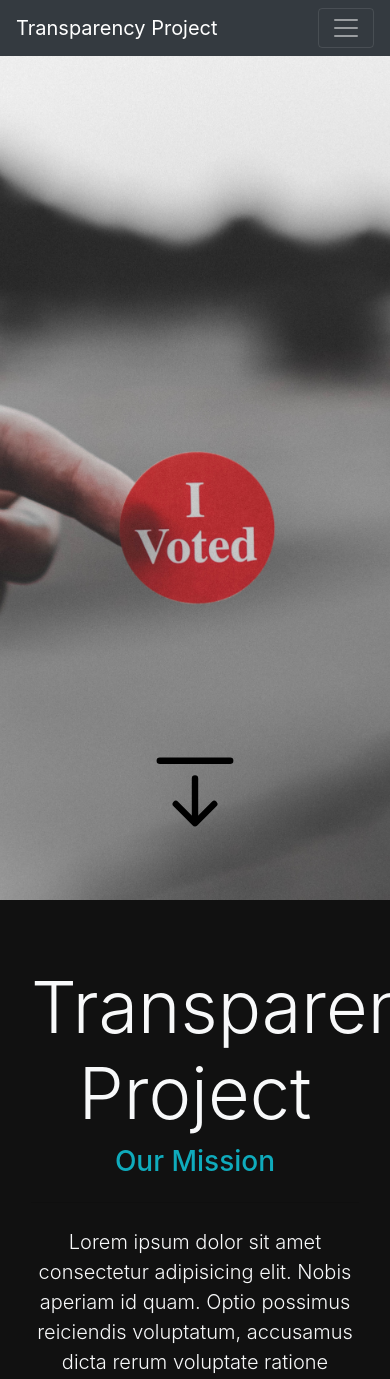
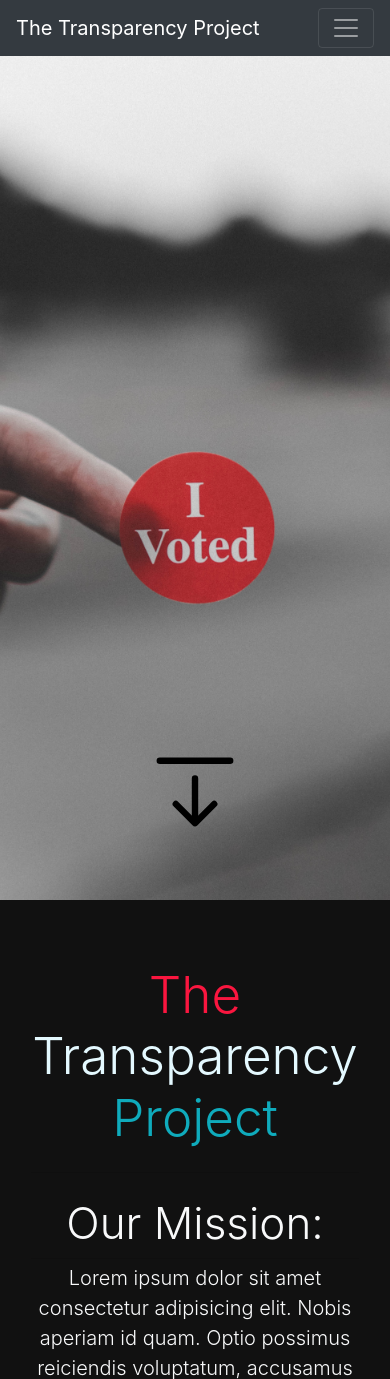
Before and after one commit to datascienceucsc/dss-cruzhacks, a Flask app: page / in a window 390 px wide; the page is wider, and only the part inside the window is pictured. Shown: the top 1379 px of that part. Run offline with Flask 3, Linux system fonts and the light colour scheme; parts of the project's set-up code (start-up, migrations or seed data) failed here and were passed over; some libraries are stand-ins or nearby versions.

Commit message:
Made the large titles responsive

```diff
--- a/server/server/static/main.css
+++ b/server/server/static/main.css
@@ -130,3 +130,13 @@ a.list-group-item {
     width: 100%;
   }
 }
+
+@media (max-width: 768px) {
+  .display-2{
+    font-size: 3.2rem;
+  }
+
+  .display-4{
+    font-size: 2.75rem;
+  }
+}
--- a/server/server/templates/home.html
+++ b/server/server/templates/home.html
@@ -14,17 +14,18 @@
 </div>
 <div class="container" id="startOfContent">
   <div class="jumbotron">
-    <h1 class="display-3 text-center text-light">
-      Transparency Project
+    <h1 class="display-2 text-center">
+      <span class="americaRed">The</span> <span class="americaWhite">Transparency</span> <span class="americaDarkBlue">Project</span>
       <!-- <span style="color: #0fabbc;">A</span><span style="color: #fa143e;">M</span
       ><span style="color: #e4f9ff;">E</span><span style="color: #30e3ca;">R</span
       ><span style="color: #0fabbc;">I</span><span style="color: #fa163f;">C</span
       ><span style="color: #e4f9ff;">A</span> -->
     </h1>
-    <h3 class="text-center americaDarkBlue">
-      Our Mission
-    </h3>
-    <hr class="my-4" />
+    <hr class="my-4 americaWhite">
+    <h2 class="text-center display-4 text-light">
+      Our Mission:
+    </h2>
+    <hr class="my-1" />
     <p class="lead text-center text-light">
       Lorem ipsum dolor sit amet consectetur adipisicing elit. Nobis aperiam id
       quam. Optio possimus reiciendis voluptatum, accusamus dicta rerum
--- a/server/server/templates/layout.html
+++ b/server/server/templates/layout.html
@@ -23,9 +23,9 @@
       href="{{ url_for('static', filename='main.css') }}"
     />
     {% if title %}
-    <title>Transparency Project - {{ title }}</title>
+    <title>The Transparency Project - {{ title }}</title>
     {% else %}
-    <title>Transparency Project</title>
+    <title>The Transparency Project</title>
     {% endif %}
   </head>
   <body>
@@ -33,7 +33,7 @@
       <div class="d-flex" id="wrapper">
         <div id="page-content-wrapper">
           <nav class="navbar sticky-top navbar-expand-lg navbar-dark bg-dark">
-	    <a class="navbar-brand" href="{{ url_for('router.home') }}">Transparency Project</a>
+	    <a class="navbar-brand" href="{{ url_for('router.home') }}">The Transparency Project</a>
             <button
               class="navbar-toggler"
               type="button"
```
